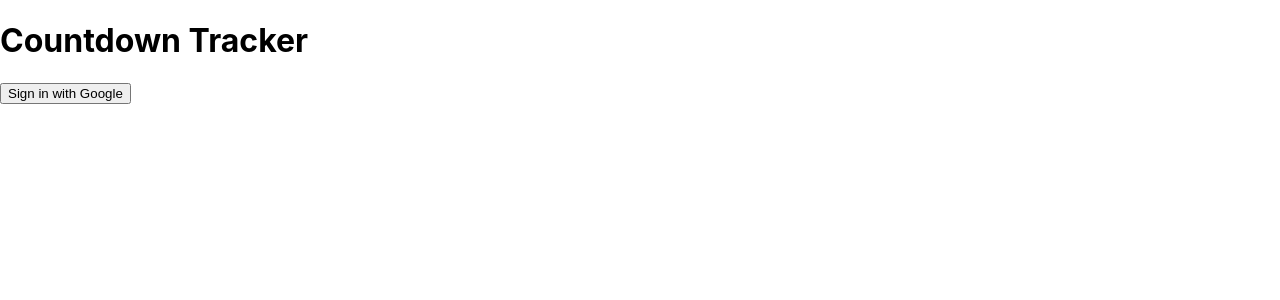
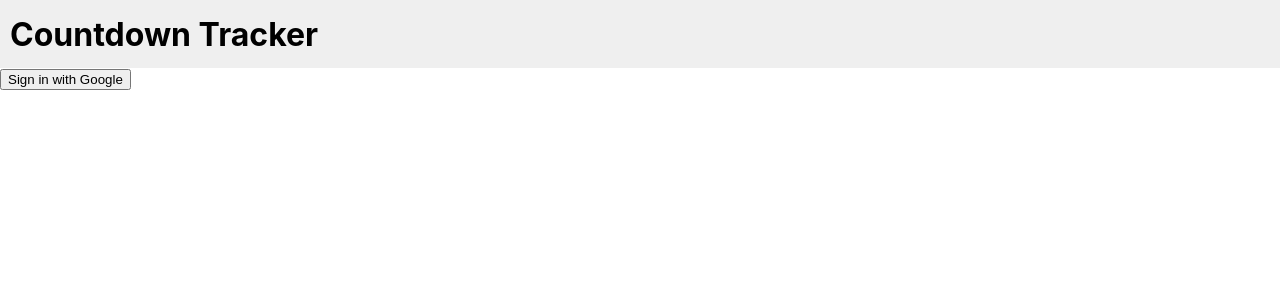
Before and after one commit to csaye/countdown-tracker, a React (Create React App) app: page / in a window 1280 px wide. Shown: the top 300 px of the page. Built offline with nearby package versions, Linux system fonts and the light colour scheme; no server answers.

Commit message:
Improve header styling.

```diff
--- a/public/index.html
+++ b/public/index.html
@@ -9,6 +9,10 @@
       name="description"
       content="A countdown tracker tool."
     />
+
+    <!-- custom stylesheets -->
+    <link rel="stylesheet" type="text/css" href="%PUBLIC_URL%/style.css">
+
     <link rel="apple-touch-icon" href="%PUBLIC_URL%/logo192.png" />
     <!--
       manifest.json provides metadata used when your web app is installed on a
--- /dev/null
+++ b/public/style.css
@@ -0,0 +1,5 @@
+/* universal styles */
+
+button {
+  cursor: pointer;
+}
--- /dev/null
+++ b/src/components/Header/Header.css
@@ -0,0 +1,23 @@
+.Header {
+  background-color: #efefef;
+  padding: 10px;
+  display: flex;
+  align-items: center;
+  justify-content: space-between;
+  height: 48px;
+}
+
+.Header h1 {
+  margin: 0;
+}
+
+.Header img {
+  height: 48px;
+  margin: 0 10px;
+  border-radius: 24px;
+}
+
+.Header .authed-items {
+  display: flex;
+  align-items: center;
+}
--- a/src/components/Header/Header.js
+++ b/src/components/Header/Header.js
@@ -1,3 +1,5 @@
+import './Header.css';
+
 import firebase from 'firebase/app';
 
 function Header() {
@@ -11,7 +13,11 @@ function Header() {
       <h1>Countdown Tracker</h1>
       {
         firebase.auth().currentUser &&
-        <button onClick={signOut}>Sign Out</button>
+        <div className="authed-items">
+          <p>Signed in as {firebase.auth().currentUser.displayName}</p>
+          <img src={firebase.auth().currentUser.photoURL} />
+          <button onClick={signOut}>Sign Out</button>
+        </div>
       }
     </div>
   )
```
